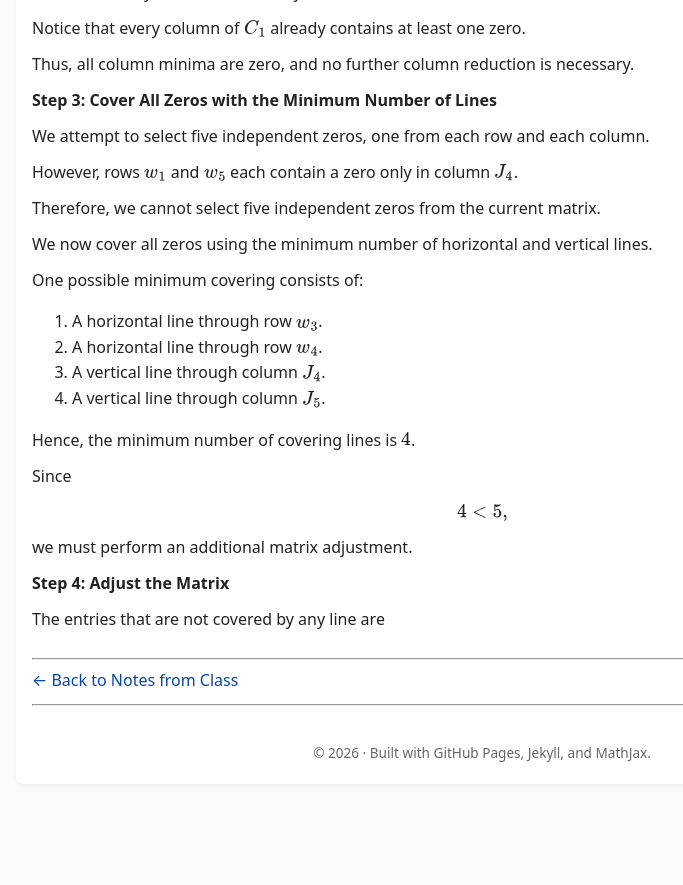
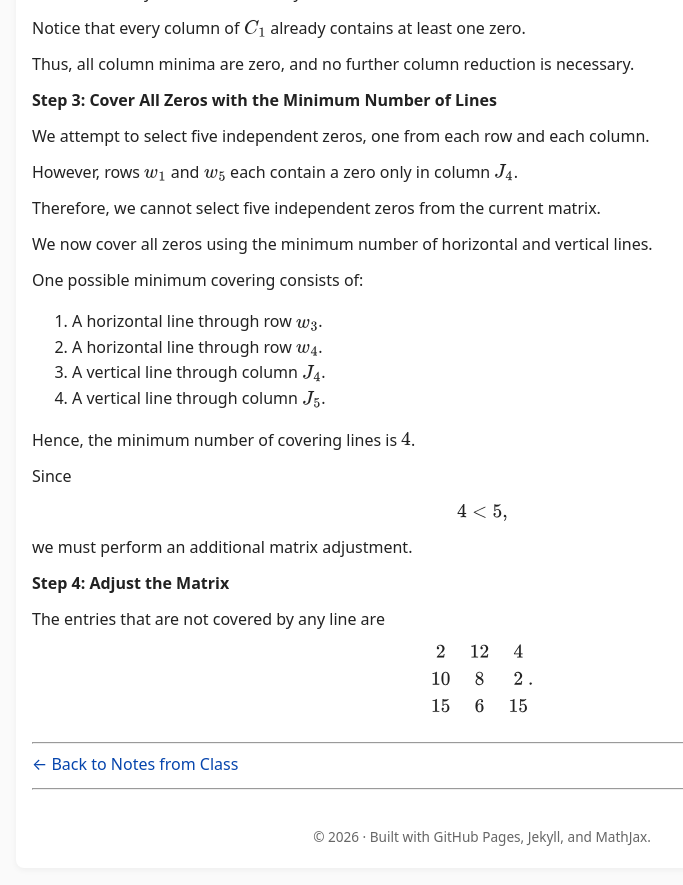
Before and after one commit to SaleemKamaludin/SaleemKamaludin.github.io, a Jekyll site: the page built from courses/math-2276/notes-from-class/supplementary-lecture-6/index.md, in a window 1280 px wide and 900 px high, scrolled down 7453 px. Shown: the top 885 px of the window, without its empty margins (158-841 px from the left). Built offline with Jekyll 4.4.1, drawn with Linux system fonts in a browser that asks for light colours; before the commit the page ends 8269 px from its top, so only the background shows below that.

Commit message:
Add uncovered entries to Step 4 of Example 1.3

```diff
--- a/courses/math-2276/notes-from-class/supplementary-lecture-6/index.md
+++ b/courses/math-2276/notes-from-class/supplementary-lecture-6/index.md
@@ -1215,7 +1215,23 @@ C_1=
       The entries that are not covered by any line are
     </p>
 
-  </div>
+
+    <div id="example-hungarian-five-by-five-step-4-uncovered-entries">
+
+      <div class="display-math">
+
+\[
+\begin{array}{ccc}
+2 & 12 & 4\\
+10 & 8 & 2\\
+15 & 6 & 15
+\end{array}.
+\]
+
+      </div>
+
+    </div>
+</div>
 </div>
 
 
```
